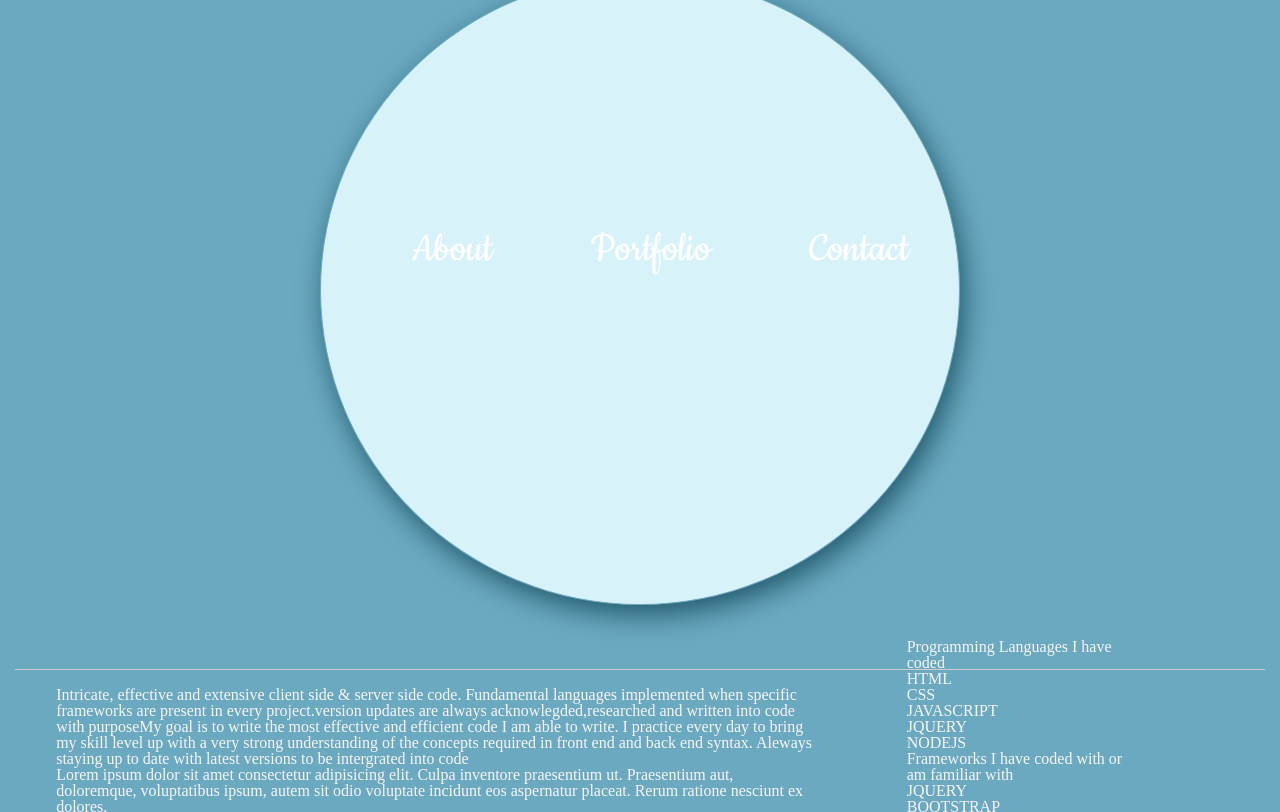
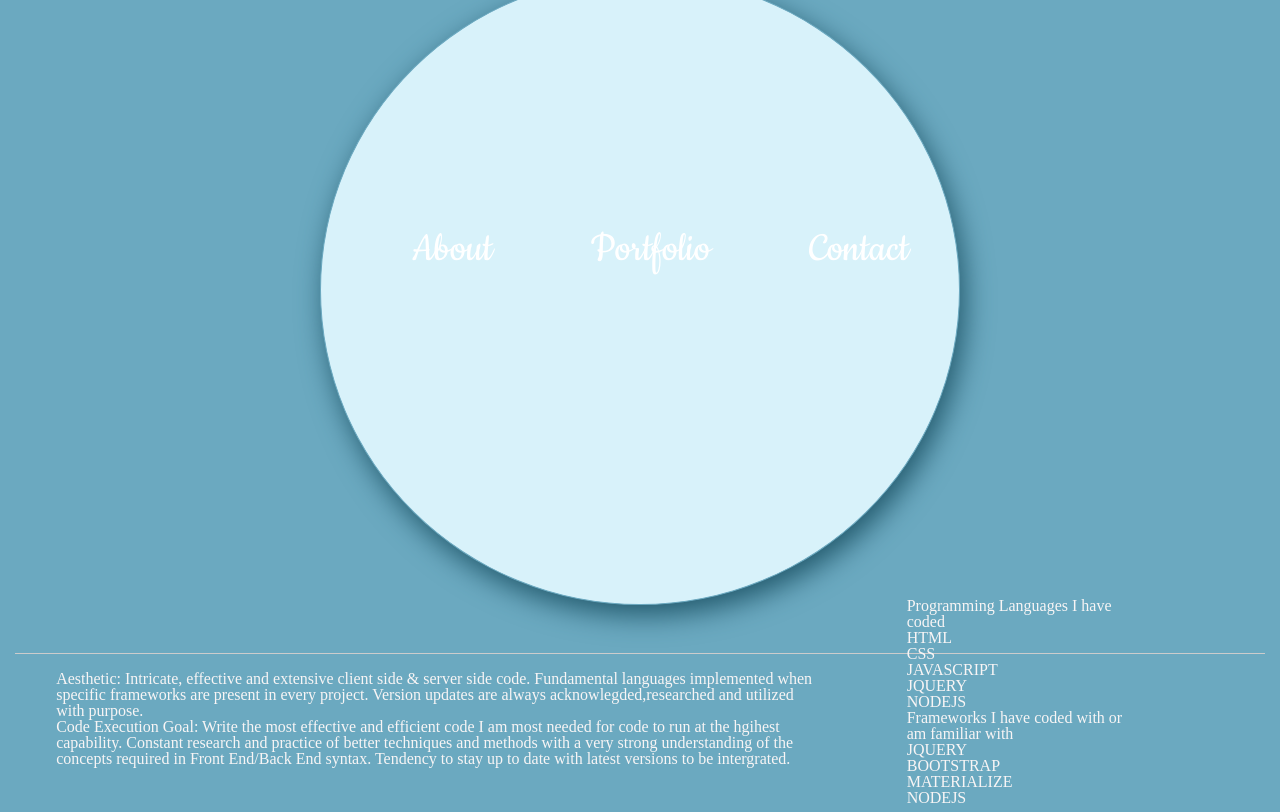
Before and after one commit to jponly/Portfolio_080418, a plain HTML site: page index.html in a window 1280 px wide. Shown: the part 85-897 px from the top of the page. Drawn offline with nearby package versions, Linux system fonts and the light colour scheme; files that its build step writes are made by us from their sources.

Commit message:
version f

```diff
--- a/assets/css/portfolio.css
+++ b/assets/css/portfolio.css
@@ -59,6 +59,7 @@ body {
    padding-bottom:10%;
 }
 .text_modif{
+
     margin-right: 3%;
     margin-left:5%;
     color: rgb(248, 245, 245);
@@ -110,5 +111,5 @@ hr {
 
 #skill_list {
     margin-left: 105%;
-    margin-top: -33%;
+    margin-top: -20.5%;
 }
--- a/index.html
+++ b/index.html
@@ -55,14 +55,12 @@
         </div>
         <br>
         <br>
-        <br>
         <hr>
         <div class="row">
             <div class="col-8">
-                <h6 id="about_me" class="text_modif">Intricate, effective and extensive client side & server side code. Fundamental languages implemented when specific frameworks are present in every project.version updates are always acknowlegded,researched and written into code with purposeMy goal is to write the most effective and efficient code I am able to write. I practice every day to bring my skill level up with a very strong understanding of the concepts required in front end and back end syntax. Aleways staying up to date with latest versions to be intergrated into code</h6>
-                <h6 class="text_modif">Lorem ipsum dolor sit amet consectetur adipisicing elit. Culpa inventore praesentium ut. Praesentium aut, doloremque, voluptatibus ipsum, autem sit odio voluptate incidunt eos aspernatur placeat. Rerum ratione nesciunt ex dolores.</h6>
-                <h6 class="text_modif">Lorem ipsum dolor sit amet consectetur adipisicing elit. Culpa inventore praesentium ut. Praesentium aut, doloremque, voluptatibus ipsum, autem sit odio voluptate incidunt eos aspernatur placeat. Rerum ratione nesciunt ex dolores.</h6>
-                <h6 class="text_modif">Lorem ipsum dolor sit amet consectetur adipisicing elit. Culpa inventore praesentium ut. Praesentium aut, doloremque, voluptatibus ipsum, autem sit odio voluptate incidunt eos aspernatur placeat. Rerum ratione nesciunt ex dolores.</h6>
+                <h5 id="about_me" class="text_modif">Aesthetic: Intricate, effective and extensive client side & server side code. Fundamental languages implemented when specific frameworks are present in every project. Version updates are always acknowlegded,researched and utilized with purpose.</h5>
+                <h5 class="text_modif">
+                    Code Execution Goal: Write the most effective and efficient code I am most needed for code to run at the hgihest capability. Constant research and practice of better techniques and methods with a very strong understanding of the concepts required in Front End/Back End syntax. Tendency to stay up to date with latest versions to be intergrated.</h5>
 
             <div id="skill_list" class="col-4">
                 <h5 class="text_modif">Programming Languages I have coded</h5>
```
